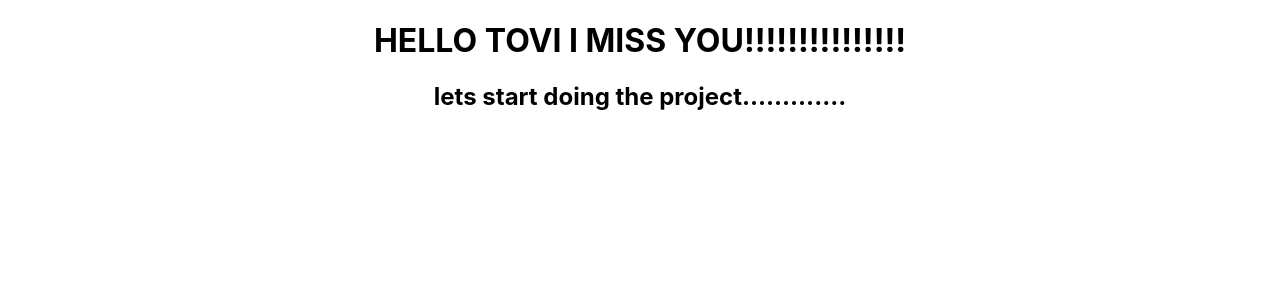
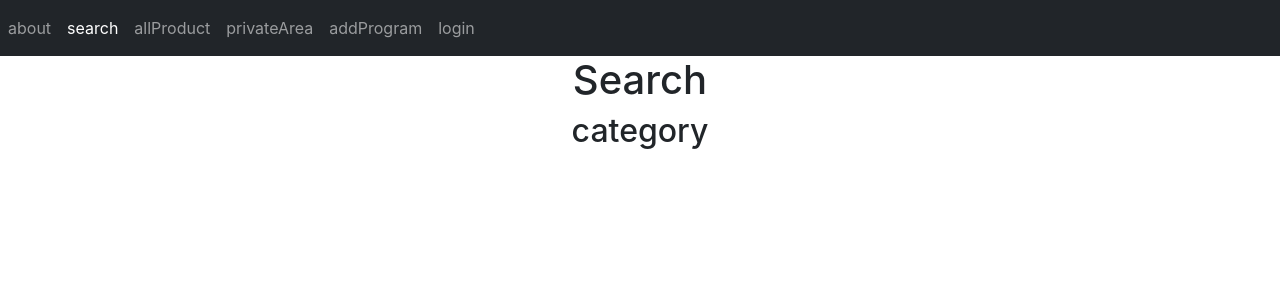
Before and after one commit to simha-ben/FinalProjectReact, a React (Create React App) app: page /search in a window 1280 px wide. Shown: the top 300 px of the page. Built offline with nearby package versions, Linux system fonts and the light colour scheme.

Commit message:
09/011 router

```diff
--- a/package.json
+++ b/package.json
@@ -6,8 +6,11 @@
     "@testing-library/jest-dom": "^5.15.0",
     "@testing-library/react": "^11.2.7",
     "@testing-library/user-event": "^12.8.3",
+    "bootstrap": "^5.1.3",
     "react": "^17.0.2",
+    "react-bootstrap": "^2.0.2",
     "react-dom": "^17.0.2",
+    "react-router-dom": "^6.0.1",
     "react-scripts": "4.0.3",
     "web-vitals": "^1.1.2"
   },
--- a/src/App.js
+++ b/src/App.js
@@ -1,11 +1,37 @@
-import logo from './logo.svg';
 import './App.css';
+// import { Switch, Route } from 'react-router-dom';
+import { Routes, Route } from 'react-router-dom';
+import Search from './components/Search.component';
+import About from './components/About.component';
+import AllProduct from './components/AllProduct.component';
+import PrivateArea from './components/PrivateArea.component';
+import AddProgram from './components/AddProgram.component';
+import Login from './components/LogIn.component';
+import NavBar from './components/NavBar.component';
 
 function App() {
   return (
     <div className="App">
-      <h1>HELLO TOVI I MISS YOU!!!!!!!!!!!!!!!</h1>
-      <h2>lets start doing the project.............</h2>
+      <NavBar/>
+      {/* <Search /> */}
+      {/* <Router> */}
+        <Routes>
+        {/* <Switch> */}
+        {/* <Route path="/" element={<Search/>}/>
+        <Route path="saerch" element={<Search/>}/> */}
+
+        {/* <Route exact component={ } pathname="/" /> */}
+        <Route exact element={<About/>} path="/about" />
+
+        <Route exact element={<AllProduct/>} path="/allProduct" />
+        <Route exact element={<Search/>} path="/search" />
+        <Route exact element={<PrivateArea/>} path="/privateArea" />
+        <Route exact element={<AddProgram/>} path="/addProgram" />
+        <Route exact element={<Login/>} path="/login" />
+
+        </Routes>
+      {/* </Router> */}
+      {/* </Switch> */}
     </div>
   );
 }
--- /dev/null
+++ b/src/components/About.component.js
@@ -0,0 +1,8 @@
+import React from 'react';
+ export default function About(){
+     return(
+         <>
+         <h1>About</h1>
+         </>
+     );
+ }
--- /dev/null
+++ b/src/components/AddProgram.component.js
@@ -0,0 +1,8 @@
+import React from 'react';
+ export default function AddProgram(){
+     return(
+         <>
+         <h1>AddProgram</h1>
+         </>
+     );
+ }
--- /dev/null
+++ b/src/components/AllProduct.component.js
@@ -0,0 +1,8 @@
+import React from 'react';
+ export default function AllProduct(){
+     return(
+         <>
+         <h1>AllProduct</h1>
+         </>
+     );
+ }
--- /dev/null
+++ b/src/components/LogIn.component.js
@@ -0,0 +1,8 @@
+import React from 'react';
+ export default function Login(){
+     return(
+         <>
+         <h1>Login</h1>
+         </>
+     );
+ }
--- /dev/null
+++ b/src/components/NavBar.component.js
@@ -0,0 +1,22 @@
+import React from 'react';
+import { Navbar, Nav } from 'react-bootstrap';
+import { NavLink } from 'react-router-dom'
+export default function NavBar() {
+    return (
+        <>
+            <Navbar collapseOnSelect expand="lg" bg="dark" variant="dark">
+                <Navbar.Toggle aria-controls="responsive-navbar-nav" />
+                <Navbar.Collapse id="responsive-navbar-nav">
+                    <Nav className="mr-auto">
+                        <NavLink activeClassName="active" className="nav-link" exact to="/about">about</NavLink>
+                        <NavLink activeClassName="active" className="nav-link" exact to="/search">search</NavLink>
+                        <NavLink activeClassName="active" className="nav-link" exact to="/allProduct">allProduct</NavLink>
+                        <NavLink activeClassName="active" className="nav-link" exact to="/privateArea">privateArea</NavLink>
+                        <NavLink activeClassName="active" className="nav-link" exact to="/addProgram">addProgram</NavLink>
+                        <NavLink activeClassName="active" className="nav-link" exact to="/login">login</NavLink>
+                    </Nav>
+                </Navbar.Collapse>
+            </Navbar>
+        </>
+    );
+}
--- /dev/null
+++ b/src/components/PrivateArea.component.js
@@ -0,0 +1,8 @@
+import React from 'react';
+ export default function PrivateArea(){
+     return(
+         <>
+         <h1>PrivateArea</h1>
+         </>
+     );
+ }
--- /dev/null
+++ b/src/components/Search.component.js
@@ -0,0 +1,11 @@
+import React from 'react';
+
+ export default function Search(){
+     return(
+         <>
+         <h1>Search</h1>
+         <h2>category</h2>
+
+         </>
+     );
+ }
--- a/src/index.css
+++ b/src/index.css
@@ -1,3 +1,4 @@
+@import "~bootstrap/dist/css/bootstrap.css";
 body {
   margin: 0;
   font-family: -apple-system, BlinkMacSystemFont, 'Segoe UI', 'Roboto', 'Oxygen',
--- a/src/index.js
+++ b/src/index.js
@@ -3,11 +3,14 @@ import ReactDOM from 'react-dom';
 import './index.css';
 import App from './App';
 import reportWebVitals from './reportWebVitals';
+import { BrowserRouter } from 'react-router-dom';
 
 ReactDOM.render(
-  <React.StrictMode>
-    <App />
-  </React.StrictMode>,
+  <BrowserRouter>
+    <React.StrictMode>
+      <App />
+    </React.StrictMode>
+  </BrowserRouter>,
   document.getElementById('root')
 );
 
```
Also changed, not shown: src/components/Registration.component.js (added, +8 -0 lines), 1 other file (tests, documents, lock files or other folders).
